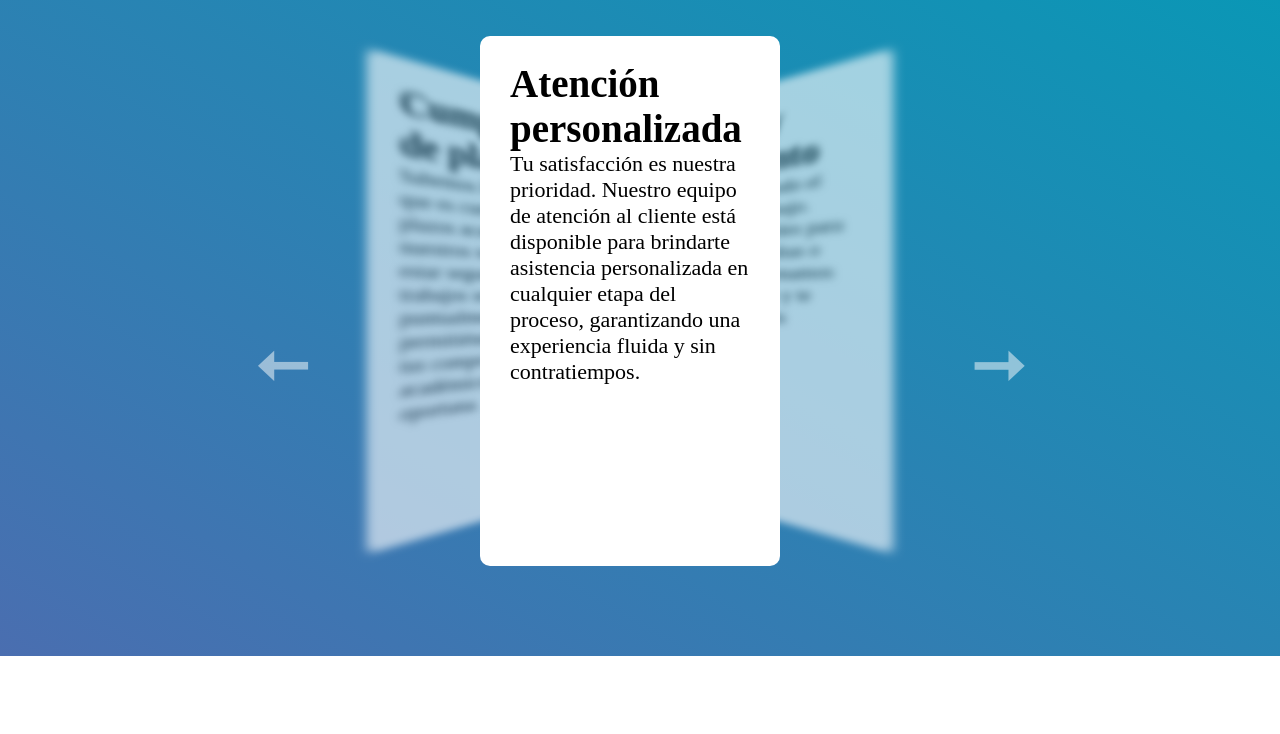
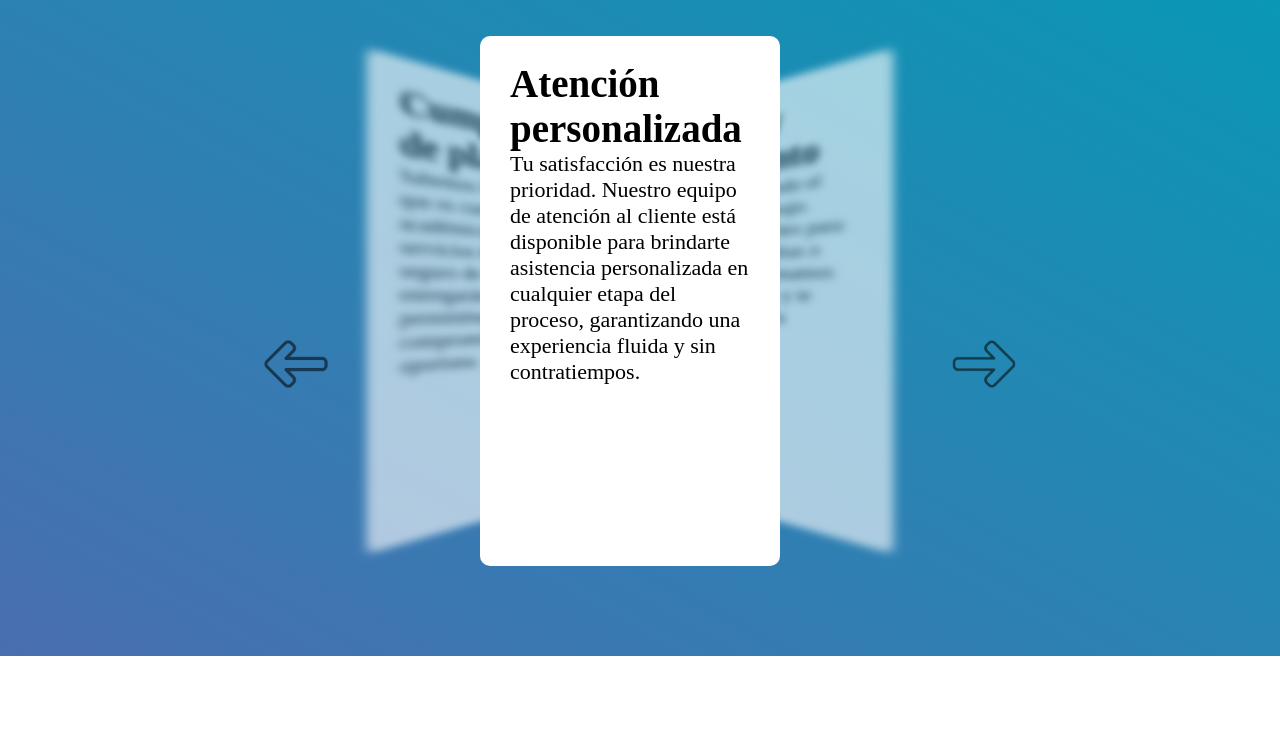
Before and after one commit to Caballero25/Caballero25.github.io, a plain HTML site: page index.html in a window 1280 px wide. Shown: the part 1840-2574 px from the top of the page. Drawn offline with Linux system fonts and the light colour scheme.

Commit message:
Fixing bugs

```diff
--- a/Styles/inicio.css
+++ b/Styles/inicio.css
@@ -535,14 +535,16 @@
 
 #prev,
 #next {
-    color: #fff;
     background: none;
     border: none;
-    font-size: 65px;
     font-family: Arial, Helvetica, sans-serif;
     font-weight: bold;
-    opacity: 0.5;
+    opacity: 0.55;
     transition: opacity 0.5s;
+}
+
+#prev img, #next img {
+    width: 80px;
 }
 
 #prev:hover,
--- a/Templates/inicio.html
+++ b/Templates/inicio.html
@@ -110,11 +110,8 @@
         </div>
         <div class="item">
           <h3>Cumplimiento de plazos</h3>
-          <p>Sabemos lo importante que es cumplir con los plazos académicos. Con nuestros servicios, puedes estar seguro
-            de
-            que
-            tus trabajos se entregarán puntualmente, permitiéndote cumplir con tus compromisos académicos de manera
-            oportuna.</p>
+          <p>Sabemos lo importante que es cumplir los plazos académicos. Nuestros servicios te permiten estar seguro de
+            tus trabajos se entregarán puntualmente, permitiéndote cumplir tus compromisos académicos oportuna.</p>
         </div>
         <div class="item">
           <h3>Atención personalizada</h3>
@@ -136,10 +133,11 @@
         <div class="item">
           <h3>Aprendizaje y crecimiento</h3>
           <p>No solo te entregamos un trabajo de calidad, también te brindamos retroalimentación y orientación
-            para que mejores tus habilidades investigativas. Con nosotros, podrás aprender y crecer exponencialmente.</p>
+            para que mejores tus habilidades investigativas. Con nosotros, podrás aprender y crecer exponencialmente.
+          </p>
         </div>
-        <button id="next">&#x2b62;</button>
-        <button id="prev">&#x2b60;</button>
+        <button id="next"><img src="/Media/inicio/flechas-a-derecha.png"></button>
+        <button id="prev"><img src="/Media/inicio/flechas-a-izquierda.png"></button>
       </div>
     </div>
   </section>
```
Also changed, not shown: Media/inicio/flechas-a-derecha.png (added), Media/inicio/flechas-a-izquierda.png (added).
